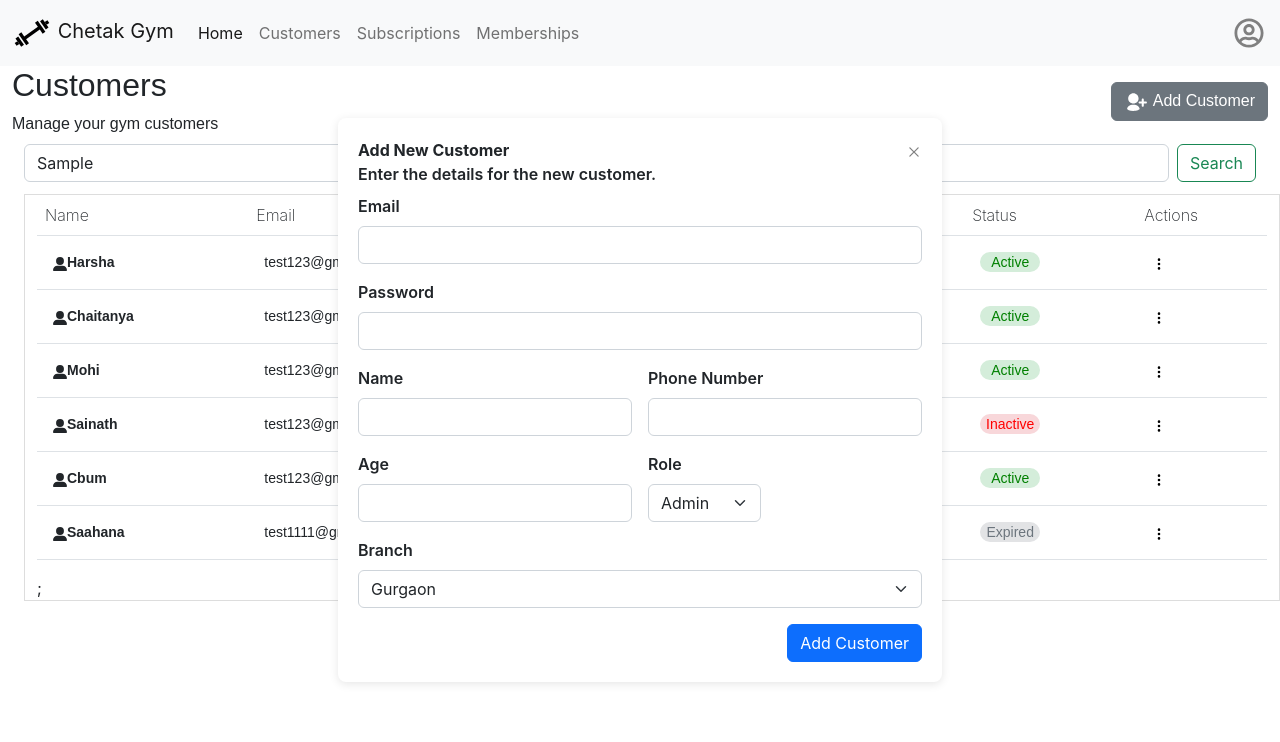
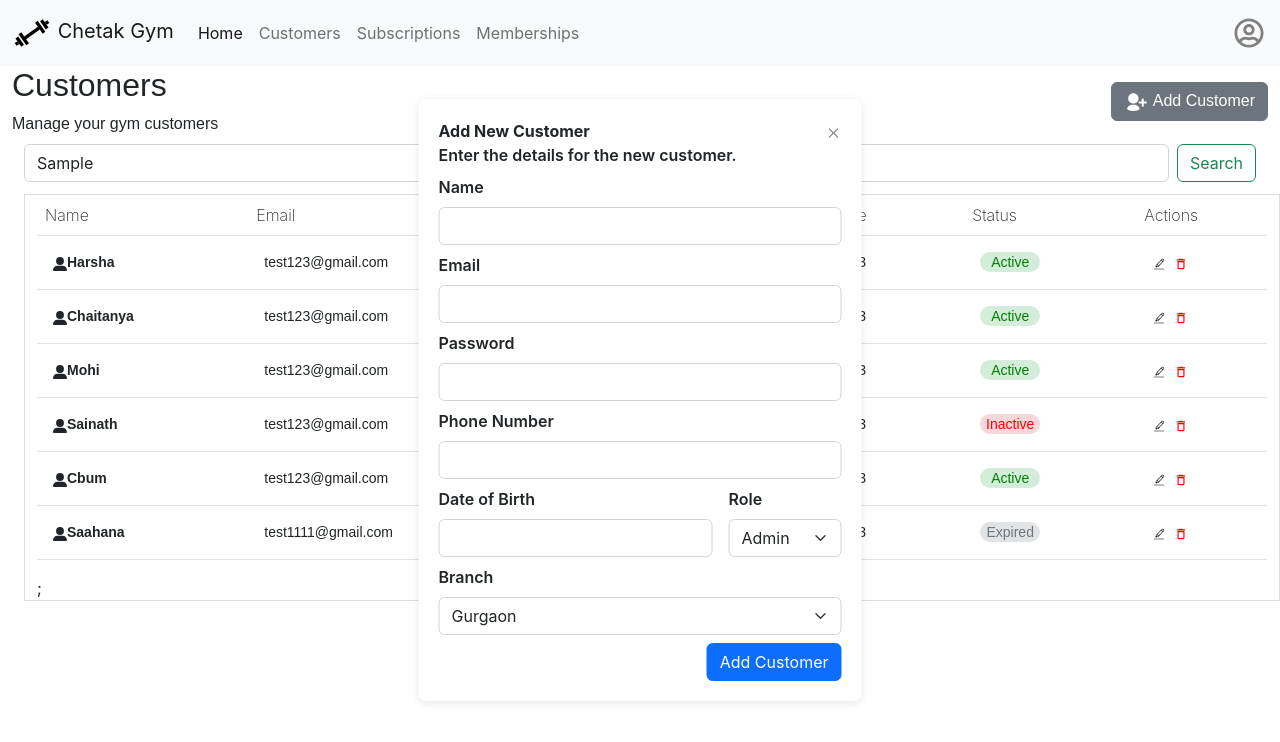
Before and after one commit to ksahana-developer/gymapp-frontend, a React (Create React App) app in the folder frontend-gym/: page /customers in a window 1280 px wide. Both pictures are taken after typing "Sample" into the empty fields and a click on the button "Add Customer". Shown: the top 742 px of the page. Built offline with nearby package versions, Linux system fonts and the light colour scheme.

Commit message:
added modal files and removed actions and added edit delete icons

```diff
--- a/frontend-gym/src/components/AddCustomerModal/addCustomerModal.jsx
+++ b/frontend-gym/src/components/AddCustomerModal/addCustomerModal.jsx
@@ -18,7 +18,13 @@ const AddCustomerModal = ({ closeModal }) => {
         </Link>
       </div>
       <form>
-        <div className="mb-3">
+        <div className="mb-2">
+          <label for="name" className="form-label">
+            Name
+          </label>
+          <input type="text" className="form-control" id="name" />
+        </div>
+        <div className="mb-2">
           <label for="exampleInputEmail1" className="form-label">
             Email
           </label>
@@ -29,7 +35,7 @@ const AddCustomerModal = ({ closeModal }) => {
             aria-describedby="emailHelp"
           />
         </div>
-        <div className="mb-3">
+        <div className="mb-2">
           <label for="exampleInputPassword1" className="form-label">
             Password
           </label>
@@ -39,40 +45,20 @@ const AddCustomerModal = ({ closeModal }) => {
             id="exampleInputPassword1"
           />
         </div>
-        <div className="d-flex gap-3">
-          <div className="mb-3">
-            <label for="name" className="form-label">
-              Name
-            </label>
-            <input
-              type="text"
-              className="form-control"
-              id="name"
-            />
-          </div>
-          <div className="mb-3">
+        <div className="mb-2">
           <label for="mobile-number" className="form-label">
             Phone Number
           </label>
-            <input
-              type="number"
-              className="form-control"
-              id="mobile-number"
-            />
-          </div>
+          <input type="number" className="form-control" id="mobile-number" />
         </div>
         <div className="d-flex gap-3">
-          <div className="mb-3">
+          <div className="mb-2">
             <label for="age" className="form-label">
-              Age
+              Date of Birth
             </label>
-            <input
-              type="number"
-              className="form-control"
-              id="age"
-            />
+            <input type="number" className="form-control" id="age" />
           </div>
-          <div class="mb-3">
+          <div class="mb-2">
             <label for="disabledSelect" class="form-label">
               Role
             </label>
@@ -82,7 +68,7 @@ const AddCustomerModal = ({ closeModal }) => {
             </select>
           </div>
         </div>
-        <div class="mb-3">
+        <div class="mb-2">
           <label for="disabledSelect" class="form-label">
             Branch
           </label>
--- a/frontend-gym/src/components/CustomersTable/customersTable.jsx
+++ b/frontend-gym/src/components/CustomersTable/customersTable.jsx
@@ -1,6 +1,7 @@
-import { BsThreeDotsVertical } from "react-icons/bs";
 import { Link } from "react-router-dom";
 import { FaUserLarge } from "react-icons/fa6";
+import { CiEdit } from "react-icons/ci";
+import { MdDeleteOutline } from "react-icons/md";
 
 const CustomersTable = ({ customers }) => {
   const getStyleByStatus = (status) => {
@@ -61,12 +62,10 @@ const CustomersTable = ({ customers }) => {
                 }}
               >
                 <div className="d-flex align-items-start">
-                    <div>
+                  <div>
                     <FaUserLarge />
-                    </div>
-                    <div>
-                    {customer.name}
-                    </div>
+                  </div>
+                  <div>{customer.name}</div>
                 </div>
               </td>
               <td style={{ padding: "16px" }}>{customer.email}</td>
@@ -86,9 +85,14 @@ const CustomersTable = ({ customers }) => {
                 </div>
               </td>
               <td style={{ padding: "16px" }}>
-                <Link>
-                  <BsThreeDotsVertical color="black"/>
-                </Link>
+                <div className="d-flex gap-2">
+                  <Link>
+                    <CiEdit style={{color:"black"}}/>
+                  </Link>
+                  <Link>
+                  <MdDeleteOutline style={{color:"red"}}/>
+                  </Link>
+                </div>
               </td>
             </tr>
           ))}
```
Also changed, not shown: frontend-gym/src/components/DeleteCustomerModal/DeleteCustomerModal.jsx (added, +8 -0 lines), frontend-gym/src/components/EditCustomerModal/EditCustomerModal.jsx (added, +8 -0 lines), frontend-gym/src/components/DeleteCustomerModal/DeleteCustomerModal.css (added), frontend-gym/src/components/EditCustomerModal/EditCustomerModal.css (added). Lines whose indentation alone changed are shown as unchanged.
